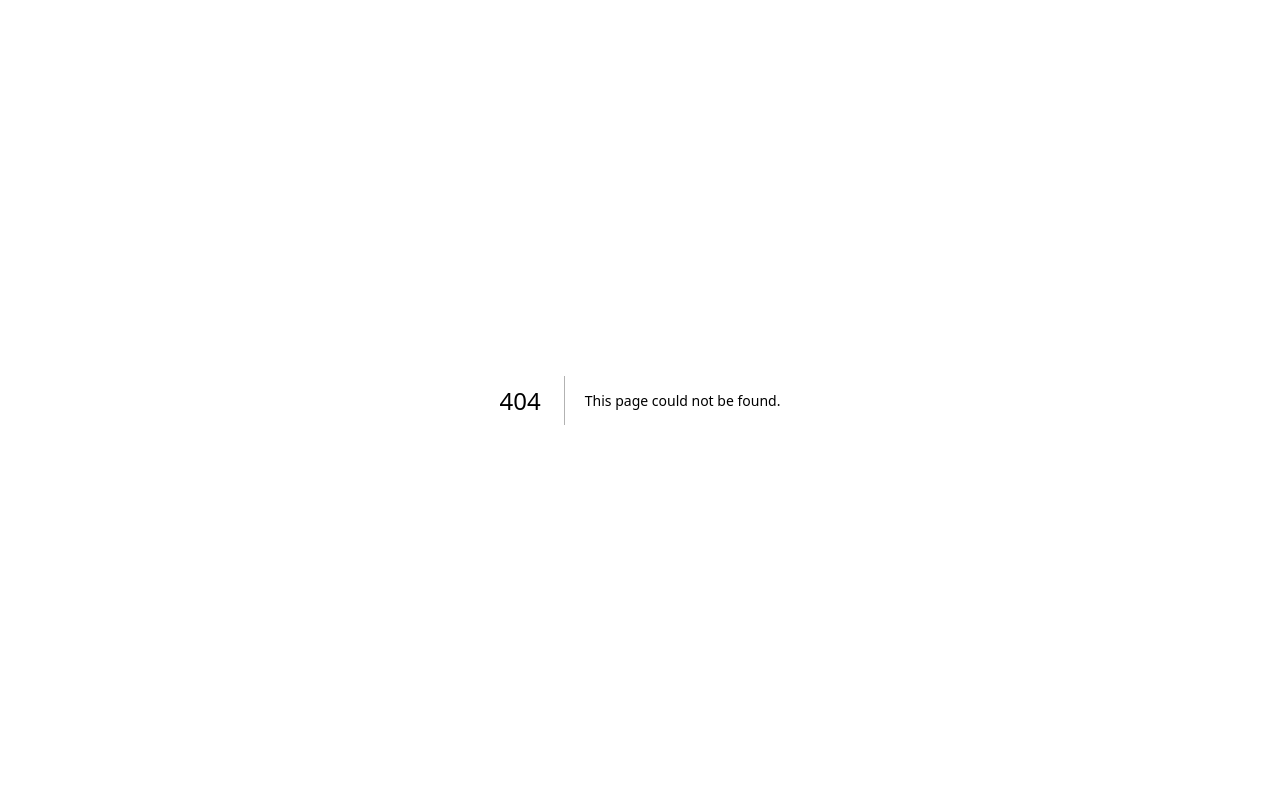
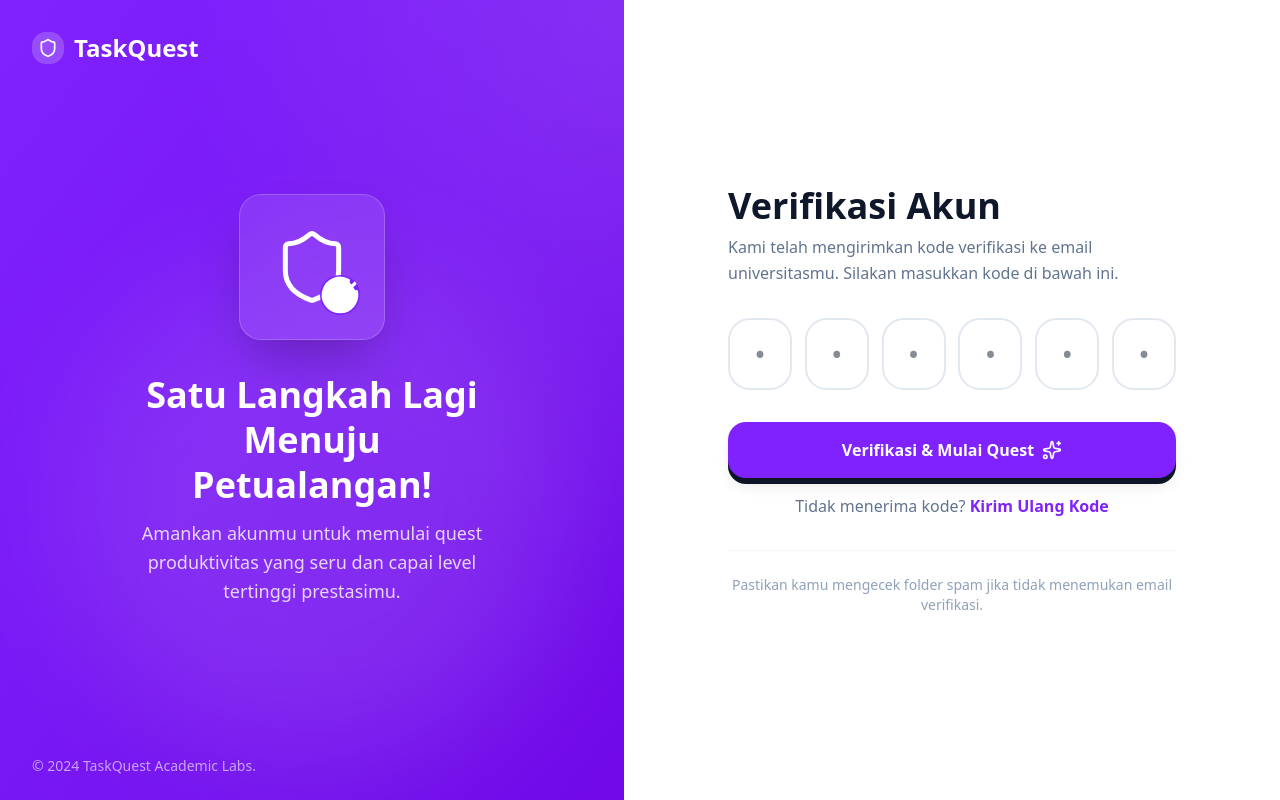
Before and after one commit to Abshoor24/FEtask-FICPACT, a Next.js app: page /auth/verify in a window 1280 px wide. Before the commit this address had no page. Built offline with nearby package versions, Linux system fonts and the light colour scheme.

Commit message:
feat(auth): implement verification page with OTP input and animations

```diff
--- /dev/null
+++ b/src/app/auth/verify/page.tsx
@@ -0,0 +1,17 @@
+"use client";
+
+import VerifyLeftSection from "@/features/auth/verify/VerifyLeftSection";
+import VerifyRightSection from "@/features/auth/verify/VerifyRightSection";
+
+
+export default function VerifyPage() {
+  return (
+    <div className="min-h-screen flex flex-col lg:flex-row">
+      {/* Left Side - Purple Section */}
+      <VerifyLeftSection />
+
+      {/* Right Side - Verification Form */}
+      <VerifyRightSection />
+    </div>
+  );
+}
--- /dev/null
+++ b/src/features/auth/verify/VerifyLeftSection.tsx
@@ -0,0 +1,75 @@
+import { Shield, CheckCircle } from 'lucide-react'
+import React from 'react'
+import { motion } from 'framer-motion'
+import { fadeUp, stagger } from '@/components/motion'
+
+export default function VerifyLeftSection() {
+  return (
+    <div className="relative flex-1 bg-linear-to-br from-violet-600 to-violet-700 px-6 sm:px-8 lg:px-12 py-12 sm:py-16 lg:py-0 flex flex-col justify-center items-center overflow-hidden min-h-100 lg:min-h-screen">
+      {/* Background gradient effect */}
+      <div className="absolute inset-0 bg-[radial-gradient(ellipse_at_top_right,rgba(255,255,255,0.1),transparent_50%)]"></div>
+
+      {/* Glow effect */}
+      <div className="absolute w-125 h-125 left-17.5 top-65.5 bg-white/10 rounded-full blur-3xl"></div>
+
+      {/* Logo */}
+      <motion.div
+        className="absolute top-6 lg:top-8 left-6 lg:left-8 z-20 flex items-center gap-2.5"
+        initial={{ opacity: 0, x: -20 }}
+        animate={{ opacity: 1, x: 0 }}
+        transition={{ duration: 0.6, ease: "easeOut" }}
+      >
+        <div className="p-1.5 bg-white/20 backdrop-blur-sm rounded-xl flex items-center justify-center">
+          <Shield className="w-5 h-5 text-white" />
+        </div>
+        <span className="text-xl lg:text-2xl font-bold text-white">TaskQuest</span>
+      </motion.div>
+
+      {/* Main Content */}
+      <motion.div
+        className="relative z-10 w-full max-w-md mx-auto space-y-6 sm:space-y-8 flex flex-col items-center text-center mb-16 sm:mb-20 lg:mb-0"
+        variants={stagger}
+        initial="hidden"
+        animate="show"
+      >
+        {/* Shield Icon with Checkmark */}
+        <motion.div
+          className="p-8 bg-white/10 backdrop-blur-md rounded-3xl border border-white/20 shadow-2xl"
+          variants={fadeUp}
+          whileHover={{ scale: 1.05 }}
+          transition={{ type: "spring", stiffness: 300 }}
+        >
+          <div className="relative">
+            <Shield className="w-20 h-20 text-white" strokeWidth={1.5} />
+            <CheckCircle
+              className="w-10 h-10 text-white absolute -bottom-2 -right-2 bg-violet-600 rounded-full"
+              fill="currentColor"
+            />
+          </div>
+        </motion.div>
+
+        {/* Heading */}
+        <motion.div className="space-y-3" variants={fadeUp}>
+          <h1 className="text-3xl sm:text-4xl font-bold text-white leading-tight">
+            Satu Langkah Lagi Menuju
+            <br />
+            Petualangan!
+          </h1>
+          <p className="text-white/80 text-base sm:text-lg leading-relaxed max-w-sm mx-auto">
+            Amankan akunmu untuk memulai quest produktivitas yang seru dan capai level tertinggi prestasimu.
+          </p>
+        </motion.div>
+      </motion.div>
+
+      {/* Footer */}
+      <motion.div
+        className="absolute bottom-3 sm:bottom-4 lg:bottom-6 left-6 lg:left-8 z-10"
+        initial={{ opacity: 0 }}
+        animate={{ opacity: 1 }}
+        transition={{ duration: 0.6, delay: 0.6 }}
+      >
+        <p className="text-white/60 text-xs sm:text-sm">© 2024 TaskQuest Academic Labs.</p>
+      </motion.div>
+    </div>
+  )
+}
--- /dev/null
+++ b/src/features/auth/verify/VerifyRightSection.tsx
@@ -0,0 +1,138 @@
+"use client";
+
+import { Sparkles } from 'lucide-react'
+import React, { useState, useRef } from 'react'
+import { motion } from 'framer-motion'
+import { fadeUp, stagger } from '@/components/motion'
+
+export default function VerifyRightSection() {
+  const [otp, setOtp] = useState<string[]>(["", "", "", "", "", ""]);
+  const inputRefs = useRef<(HTMLInputElement | null)[]>([]);
+
+  const handleChange = (index: number, value: string) => {
+    if (value.length > 1) return; // Only allow single character
+
+    const newOtp = [...otp];
+    newOtp[index] = value;
+    setOtp(newOtp);
+
+    // Auto-focus to next input
+    if (value && index < 5) {
+      inputRefs.current[index + 1]?.focus();
+    }
+  };
+
+  const handleKeyDown = (index: number, e: React.KeyboardEvent<HTMLInputElement>) => {
+    // Handle backspace
+    if (e.key === 'Backspace' && !otp[index] && index > 0) {
+      inputRefs.current[index - 1]?.focus();
+    }
+  };
+
+  const handlePaste = (e: React.ClipboardEvent) => {
+    e.preventDefault();
+    const pastedData = e.clipboardData.getData('text').slice(0, 6);
+    const newOtp = pastedData.split('');
+
+    setOtp([...newOtp, ...Array(6 - newOtp.length).fill("")]);
+
+    // Focus on the next empty input or last input
+    const nextIndex = Math.min(newOtp.length, 5);
+    inputRefs.current[nextIndex]?.focus();
+  };
+
+  const handleSubmit = (e: React.FormEvent) => {
+    e.preventDefault();
+    const code = otp.join('');
+    console.log('Verification code:', code);
+    // Add your verification logic here
+  };
+
+  const handleResend = () => {
+    console.log('Resending verification code...');
+    // Add your resend logic here
+  };
+
+  return (
+    <div className="flex-1 bg-white px-6 sm:px-8 lg:px-16 py-8 sm:py-10 lg:py-12 flex flex-col justify-center min-h-125 lg:min-h-screen">
+      <motion.div
+        className="w-full max-w-md mx-auto space-y-8"
+        variants={stagger}
+        initial="hidden"
+        animate="show"
+      >
+        {/* Header */}
+        <motion.div className="space-y-2" variants={fadeUp}>
+          <h2 className="text-3xl sm:text-4xl font-bold text-slate-900">
+            Verifikasi Akun
+          </h2>
+          <p className="text-slate-500 text-base leading-relaxed">
+            Kami telah mengirimkan kode verifikasi ke email universitasmu. Silakan masukkan kode di bawah ini.
+          </p>
+        </motion.div>
+
+        {/* Form */}
+        <motion.form onSubmit={handleSubmit} className="space-y-8" variants={fadeUp}>
+          {/* OTP Input Boxes */}
+          <div className="flex justify-between gap-2 sm:gap-3">
+            {otp.map((digit, index) => (
+              <input
+                key={index}
+                ref={(el) => {inputRefs.current[index] = el}}
+                type="text"
+                inputMode="numeric"
+                maxLength={1}
+                value={digit}
+                onChange={(e) => handleChange(index, e.target.value)}
+                onKeyDown={(e) => handleKeyDown(index, e)}
+                onPaste={handlePaste}
+                className="w-14 h-16 sm:w-16 sm:h-18 text-center text-2xl font-bold text-slate-900 bg-white border-2 border-slate-200 rounded-2xl sm:rounded-3xl focus:outline-none focus:ring-2 focus:ring-violet-500 focus:border-violet-500 transition-all duration-200"
+                placeholder="•"
+              />
+            ))}
+          </div>
+
+          {/* Submit Button */}
+          <div className="space-y-4">
+            <div className="relative">
+              {/* Shadow layer */}
+              <div className="absolute inset-0 bg-slate-900 rounded-2xl translate-y-1.5"></div>
+
+              {/* Button */}
+              <button
+                type="submit"
+                className="relative w-full py-4 bg-violet-600 hover:bg-violet-700 text-white rounded-2xl font-bold text-base transition-all duration-200 hover:-translate-y-0.5 active:translate-y-0 flex items-center justify-center gap-2 shadow-lg"
+              >
+                Verifikasi & Mulai Quest
+                <Sparkles className="w-5 h-5" />
+              </button>
+            </div>
+
+            {/* Resend Code Link */}
+            <div className="text-center">
+              <span className="text-slate-500 text-base">
+                Tidak menerima kode?{' '}
+              </span>
+              <button
+                type="button"
+                onClick={handleResend}
+                className="text-violet-600 hover:text-violet-700 font-bold text-base transition-colors duration-200"
+              >
+                Kirim Ulang Kode
+              </button>
+            </div>
+          </div>
+        </motion.form>
+
+        {/* Help Section */}
+        <motion.div className="border-t border-slate-100 pt-6" variants={fadeUp}>
+          <div className="text-center">
+            <p className="text-slate-400 text-sm">
+              Pastikan kamu mengecek folder spam jika tidak menemukan email verifikasi.
+            </p>
+          </div>
+        </motion.div>
+      </motion.div>
+    </div>
+  )
+}
```
